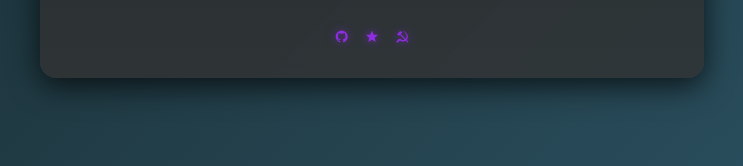
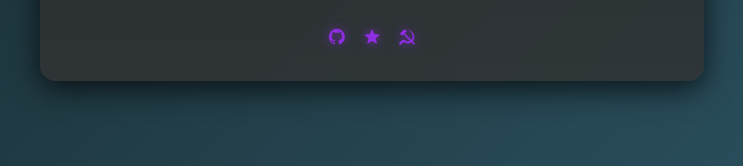
Before and after one commit to dci-marc/electoral-assistant, a plain HTML site: page index.html in a window 1280 px wide. Shown: the part 631-797 px from the top of the page, 268-1011 px from the left. Drawn offline with Linux system fonts and the light colour scheme.

Commit message:
Raise symbols dimension

```diff
--- a/index.html
+++ b/index.html
@@ -76,6 +76,10 @@
             font-size: 2.5rem;
             margin-bottom: 1rem;
             color: var(--primary);
+        }
+
+        .symbol {
+            font-size: 1.2rem;
         }
 
         .game {
@@ -275,10 +279,10 @@
         </div>
 
         <footer class="credits" id="credits">
-            <a href="https://github.com/dci-marc/electoral-assistant" aria-label="GitHub"><i
+            <a class="symbol" href="https://github.com/dci-marc/electoral-assistant" aria-label="GitHub"><i
                     class="mdi mdi-github"></i></a>
-            <a href="https://www.marxists.org/" aria-label="Marxists"><i class="mdi mdi-star"></i></a>
-            <a href="https://world.internationalism.org/" aria-label="Internationalism"><i
+            <a class="symbol" href="https://www.marxists.org/" aria-label="Marxists"><i class="mdi mdi-star"></i></a>
+            <a class="symbol" href="https://world.internationalism.org/" aria-label="Internationalism"><i
                     class="mdi mdi-hammer-sickle"></i></a>
         </footer>
     </main>
```
Lines whose indentation alone changed are shown as unchanged.
